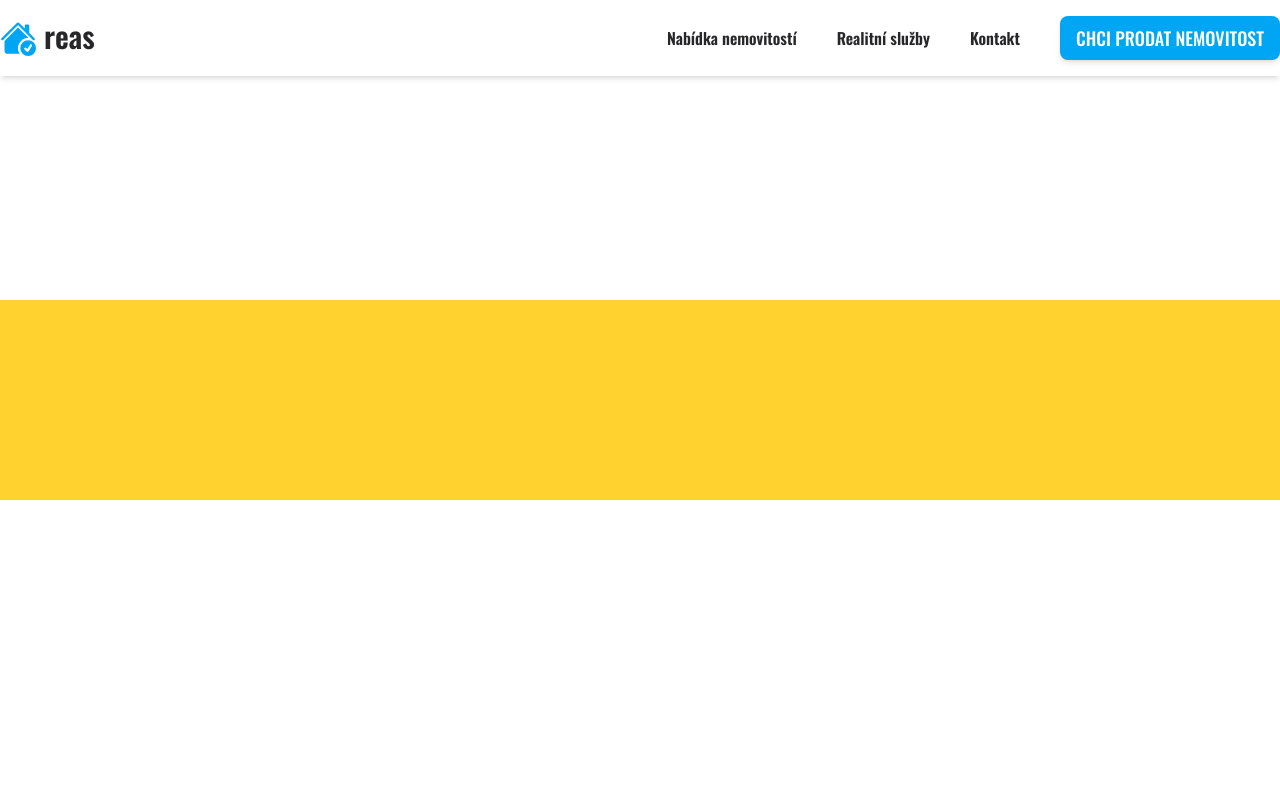
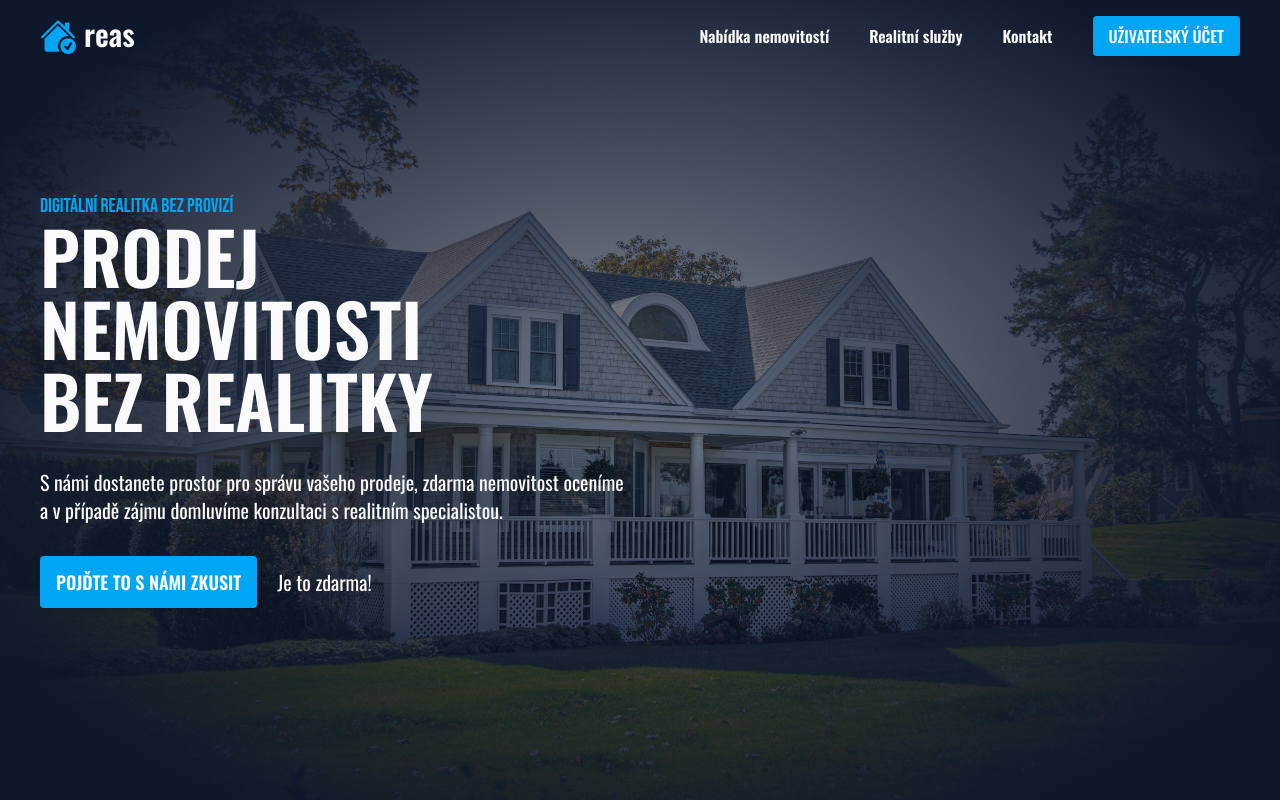
Before and after one commit to MrHyaena/reas, a Next.js app in the folder frontend/: page / in a window 1280 px wide. Built offline with nearby package versions, Linux system fonts and the light colour scheme.

Commit message:
Frontend: Building homepage, testing global styles

```diff
--- a/frontend/app/_components/Header/_components/Header.tsx
+++ b/frontend/app/_components/Header/_components/Header.tsx
@@ -1,17 +1,20 @@
 import React from "react";
-import { BsHouseCheckFill, BsHouseFill } from "react-icons/bs";
+import { BsHouseCheckFill } from "react-icons/bs";
 
 type Props = {};
 
 export default function Header({}: Props) {
   return (
-    <div className="w-full  flex items-center justify-center py-4 fixed top-0 shadow-md">
+    <div className="w-full  flex items-center justify-center py-4 fixed top-0 px-10">
       <div className="w-wrapper flex justify-between items-center">
-        <div className="flex items-center gap-2 font-semibold font-oswald">
+        <a
+          href="/"
+          className="flex items-center gap-2 font-semibold font-oswald"
+        >
           <BsHouseCheckFill className="text-4xl text-primary" />
-          <p className="text-3xl lowercase mt-[-5px] text-textPrimary">Reas</p>
-        </div>
-        <ul className="flex gap-10 items-center font-semibold *:not-last:hover:text-primary *:not-last:transition-all *:not-last:ease-in-out font-oswald text-textPrimary">
+          <p className="text-3xl lowercase mt-[-5px] text-textLight">Reas</p>
+        </a>
+        <ul className="flex gap-10 items-center font-semibold *:not-last:hover:text-primary *:not-last:transition-all *:not-last:ease-in-out font-oswald text-textLight">
           <li>
             <a href="/nabidka">Nabídka nemovitostí</a>
           </li>
@@ -22,8 +25,8 @@ export default function Header({}: Props) {
             <a href="/nabidka">Kontakt</a>
           </li>
           <li>
-            <button className="uppercase font-medium p-2 px-4 font-oswald bg-sky-500 rounded-lg text-lg text-white flex shadow-md cursor-pointer hover:scale-105 ease-in-out transition-all">
-              Chci prodat nemovitost
+            <button className="buttonBasics font-medium p-2 px-4 hover:scale-105 ">
+              uživatelský účet
             </button>
           </li>
         </ul>
--- a/frontend/app/chci-nabidku/page.tsx
+++ b/frontend/app/chci-nabidku/page.tsx
@@ -0,0 +1,7 @@
+import React from "react";
+
+type Props = {};
+
+export default function page({}: Props) {
+  return <div>page</div>;
+}
--- a/frontend/app/globals.css
+++ b/frontend/app/globals.css
@@ -21,3 +21,11 @@
 
   --spacing-wrapper: 1400px;
 }
+
+h1 {
+  @apply text-7xl font-oswald uppercase;
+}
+
+.buttonBasics {
+  @apply bg-sky-500 rounded-sm  uppercase font-oswald  text-white shadow-md cursor-pointer ease-in-out transition-all;
+}
--- a/frontend/app/page.tsx
+++ b/frontend/app/page.tsx
@@ -1,11 +1,41 @@
-import Image from "next/image";
-
 export default function page() {
   return (
-    <div className="w-full min-h-screen flex items-center justify-center">
-      <div className="w-wrapper h-50 bg-amber-300">
-        <h1></h1>
+    <div
+      className="bg-cover bg-center"
+      style={{ backgroundImage: `url(/hero.jpg)` }}
+    >
+      <div className="bg-radial from-slate-900/50 to-slate-900 to-85% px-10 w-full min-h-screen flex items-center justify-center bg-cover">
+        <div className="w-wrapper gap-5 grid grid-cols-2">
+          <div className="flex flex-col items-start gap-8">
+            <div className="flex flex-col items-start">
+              <p className="text-primary font-bebas text-xl">
+                Digitální realitka bez provizí
+              </p>
+              <h1 className="text-textLight max-w-[700px] font-semibold">
+                Prodej nemovitosti
+                <br /> bez realitky
+              </h1>
+            </div>
+            <p className="text-textLight font-oswald text-xl">
+              S námi dostanete prostor pro správu vašeho prodeje, zdarma
+              nemovitost oceníme a v případě zájmu domluvíme konzultaci s
+              realitním specialistou.
+            </p>
+            <div className="flex items-center gap-5">
+              <a
+                href="/chci-nabidku"
+                className="buttonBasics px-4 py-3 text-lg font-semibold hover:scale-105"
+              >
+                Pojďte to s námi zkusit
+              </a>
+              <p className="text-textLight text-xl font-oswald">
+                Je to zdarma!
+              </p>
+            </div>
+          </div>
+        </div>
       </div>
+      <div></div>
     </div>
   );
 }
```
Also changed, not shown: frontend/public/hero.jpg (added).
